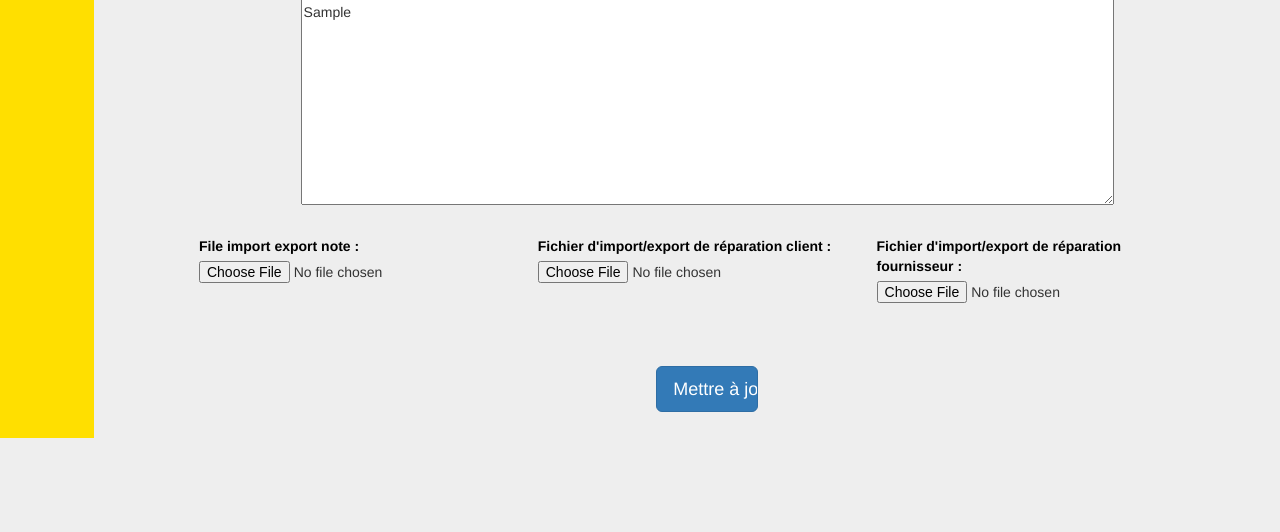
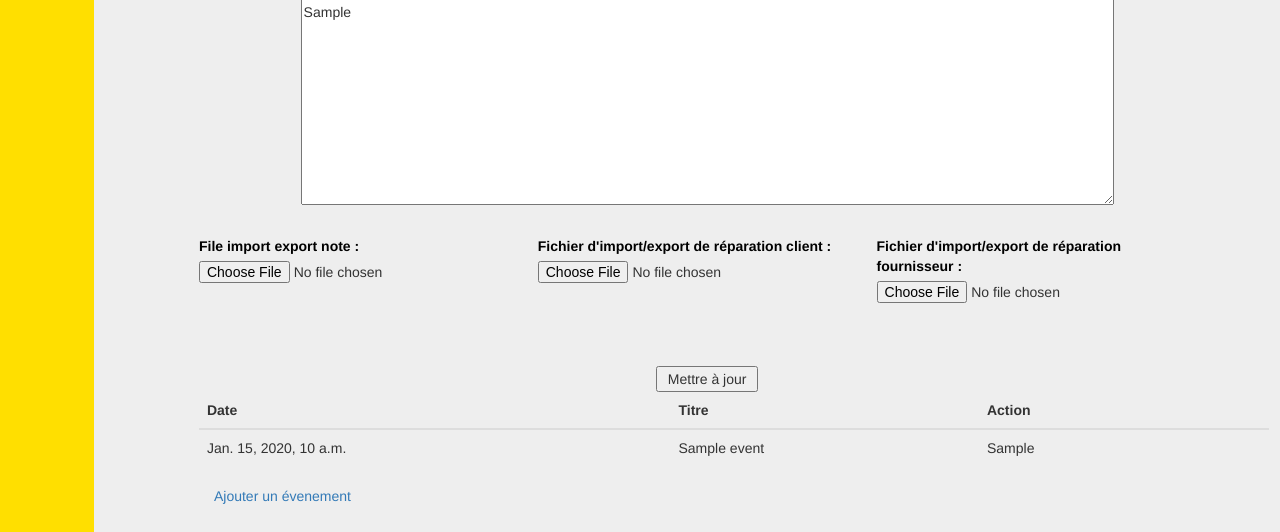
Before and after one commit to VincentWester/visualImpactSAV, a Django app: template frontEnd/templates/djangoApp/updateSAVFile/updateSAVFile.html in a window 1280 px wide. Shown: the part 717-1249 px from the top of that part. Before the commit the page ends 1155 px from the top of that part, so only its background shows below. Run offline with Django 3.2, Linux system fonts and the light colour scheme; the template is opened without the code that fills it: values named after a table or form of the project are taken from there, others are empty; tables that the repository leaves empty hold one stand-in row (Sample ...); the page is wider than the window, and the part outside it is not shown; some libraries are stand-ins or nearby versions.

Commit message:
[TD] add Event in updateSAVFile

```diff
--- a/frontEnd/templates/djangoApp/createSAVFile/createSAVFile.html
+++ b/frontEnd/templates/djangoApp/createSAVFile/createSAVFile.html
@@ -120,7 +120,7 @@
         </div>
 
         <div class="col-md-12 block-button">
-            <input class="btn btn-primary btn-lg" type="submit" value="Valider">
+            <input type="submit" value="Valider">
         </div>
     </form>
 {% endblock %}
--- a/frontEnd/templates/djangoApp/updateSAVFile/updateSAVFile.html
+++ b/frontEnd/templates/djangoApp/updateSAVFile/updateSAVFile.html
@@ -125,7 +125,33 @@
         </div>
 
         <div class="col-md-12 block-button">
-            <input class="btn btn-primary btn-lg" type="submit" value="Mettre à jour">
+            <input type="submit" value="Mettre à jour">
         </div>
     </form>
+
+    <table class="table">
+        <thead>
+            <tr>
+                <th>Date</th>
+                <th>Titre</th>
+                <th>Action</th>
+                <th> </th>
+                <th> </th>
+            </tr>
+        </thead>
+        <tbody>
+            {% for event in events %}
+                <tr>
+                    <td>{{ event.date }}</td>
+                    <td>{{ event.title }}</td>
+                    <td>{{ event.action }}</td>
+                </tr>
+            {% endfor %}
+        </tbody>
+    </table>
+    <div class="col-md-12">
+        <a data-toggle="modal" data-target="#modal" href="{% url 'visualImpactSAV:createEvent' pkSAVFile=sav_file.file_reference %}">Ajouter un évenement</a>
+    </div>
+
+    <div class="modal" id="modal"></div>
 {% endblock %}
```
